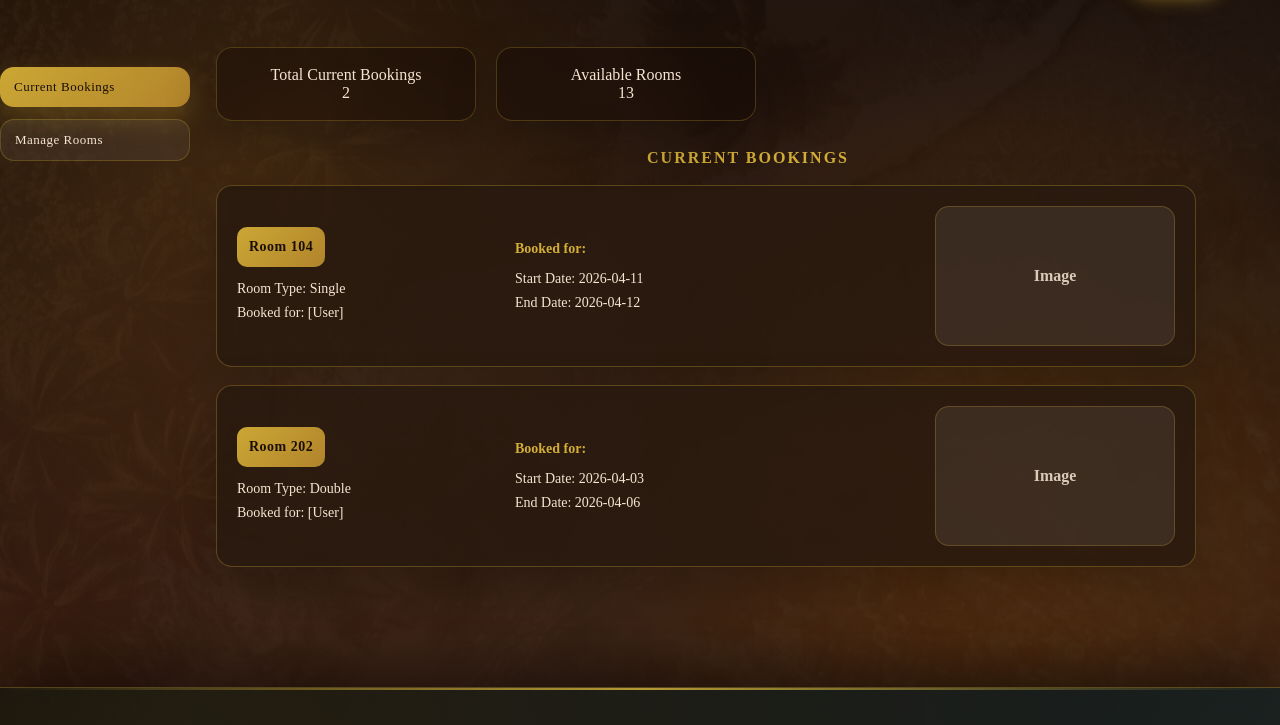
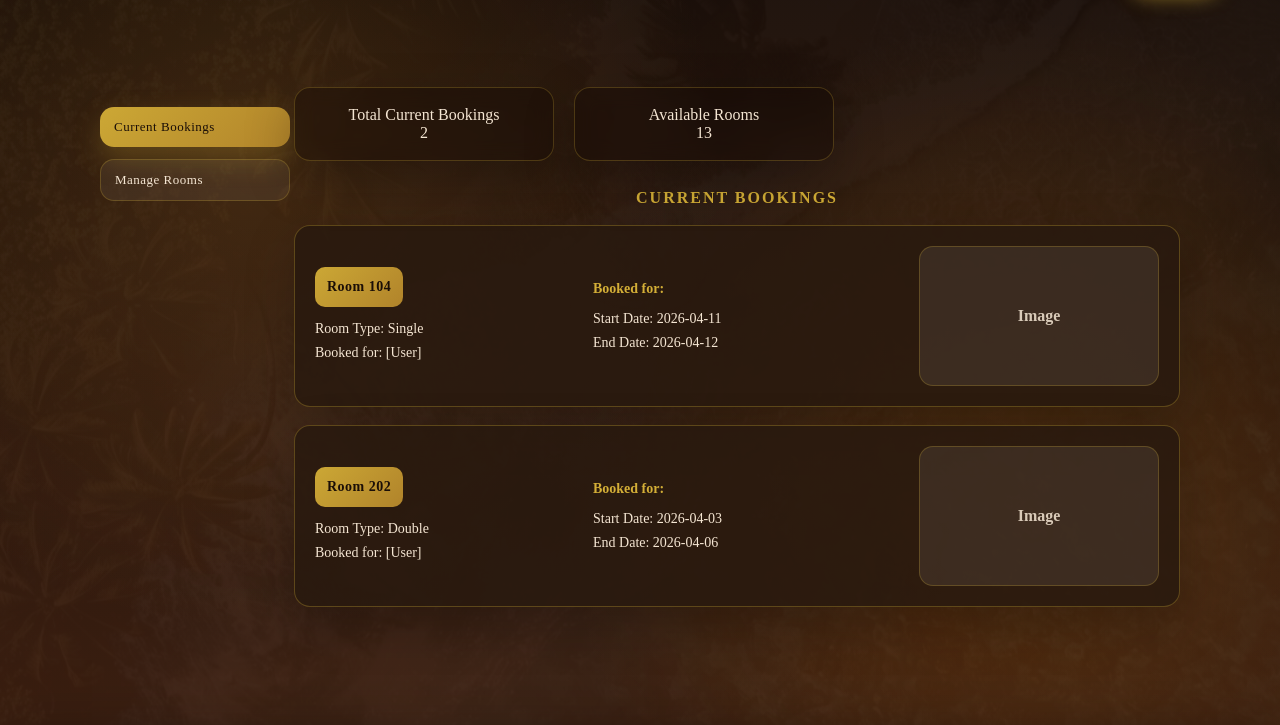
Before and after one commit to ohlac/hotel-booking-system, a plain HTML site: page client/admin.html in a window 1280 px wide. Shown: the part 75-800 px from the top of the page. Drawn offline with nearby package versions, Linux system fonts and the light colour scheme; no server answers.

Commit message:
Fixade stil i admin sida så att den inte går hela vägen ut i kanterna.

```diff
--- a/client/style.css
+++ b/client/style.css
@@ -599,10 +599,15 @@
 /* Admin Page */
 
 .admin-layout{
-  display: flex;
-  gap: 26px;
+  display: grid;
+  grid-template-columns: 170px 1fr;
+  gap: 24px;
   flex: 1;
-  align-items: flex-start;
+
+  padding: 40px 60px;
+  max-width: 1200px;
+  margin: 0 auto;
+  width: 100%;
 }
 
 .admin-side{
```
